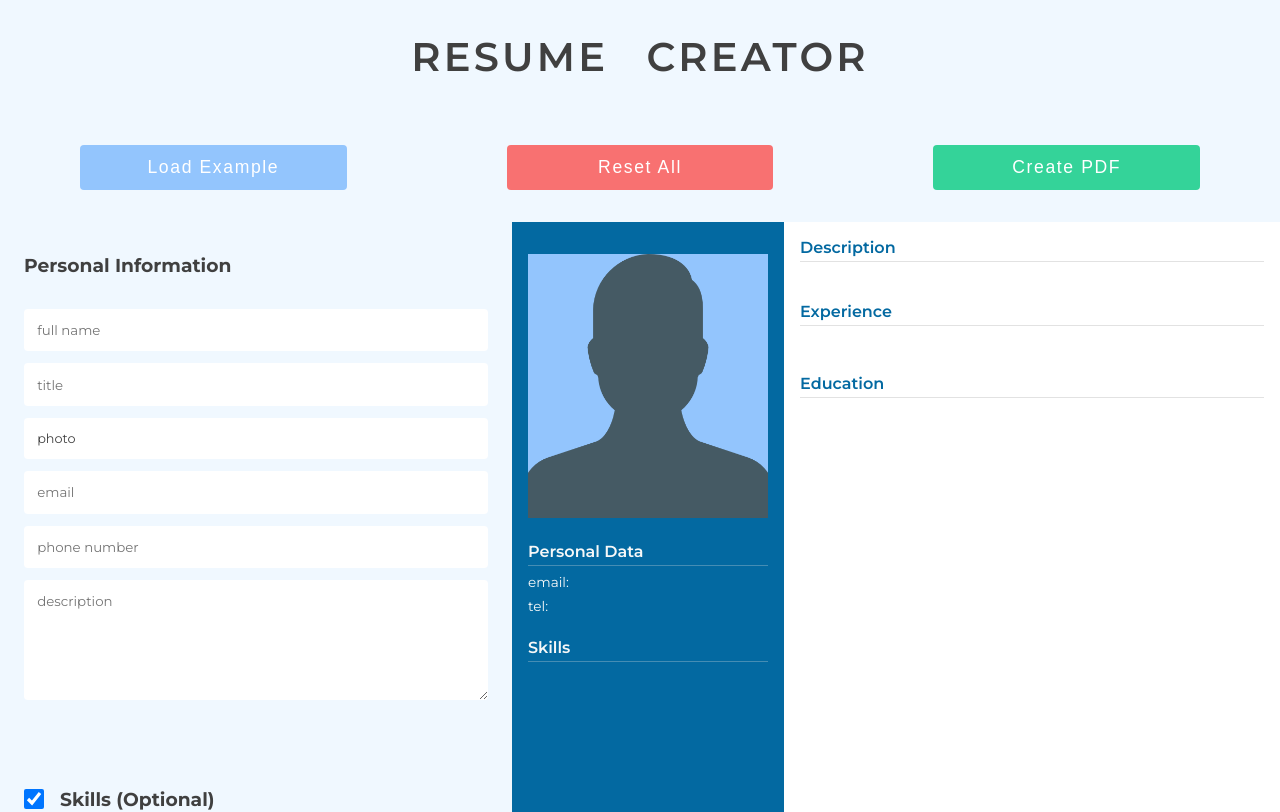
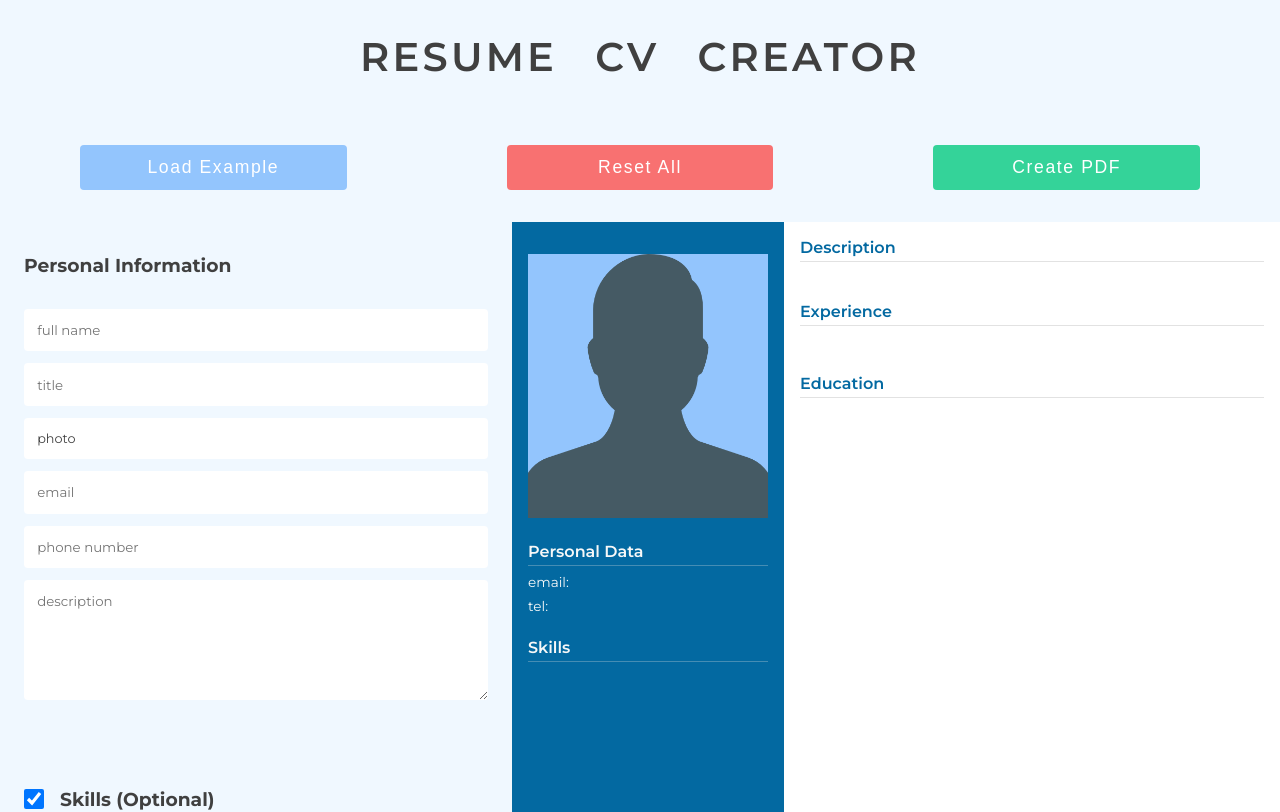
Before and after one commit to MacJ13/cv-project, a React (Create React App) app: page / in a window 1280 px wide. Shown: the top 812 px of the page. Built offline with nearby package versions, Linux system fonts and the light colour scheme.

Commit message:
Update Heading Component
Add "Resume CV Creator" in h1 element

```diff
--- a/src/components/Heading.js
+++ b/src/components/Heading.js
@@ -1,7 +1,7 @@
 const Heading = () => {
   return (
     <div className="heading">
-      <h1 className="h1">Resume Creator</h1>
+      <h1 className="h1">Resume CV Creator</h1>
     </div>
   );
 };
```
